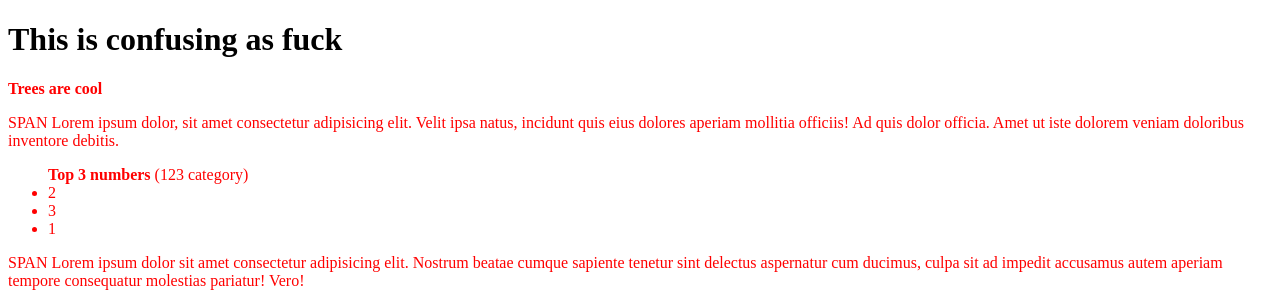
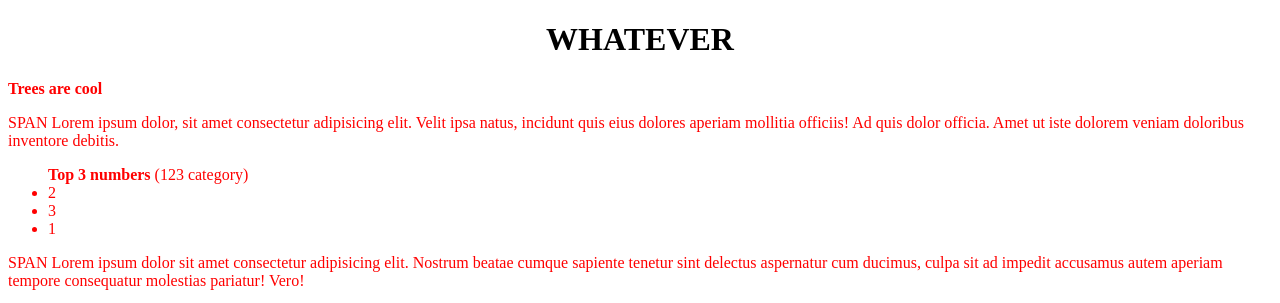
Before and after one commit to KrisGrizak/Kris-Dominik-18-1, a plain HTML site: page Exercise 2/exercise2.html in a window 1280 px wide. Shown: the top 303 px of the page. Drawn offline with Linux system fonts and the light colour scheme.

Commit message:
html part update1

```diff
--- a/Exercise 2/exercise2.html
+++ b/Exercise 2/exercise2.html
@@ -12,7 +12,7 @@
 <body>
 
     <div class="container">
-        <h1>This is confusing as fuck</h1>
+        <h1 align="center">WHATEVER</h1>
         <div class="left" id="first">
             <div class="left" id="third"></div>
                 <p><b>Trees are cool</b></p>
```
